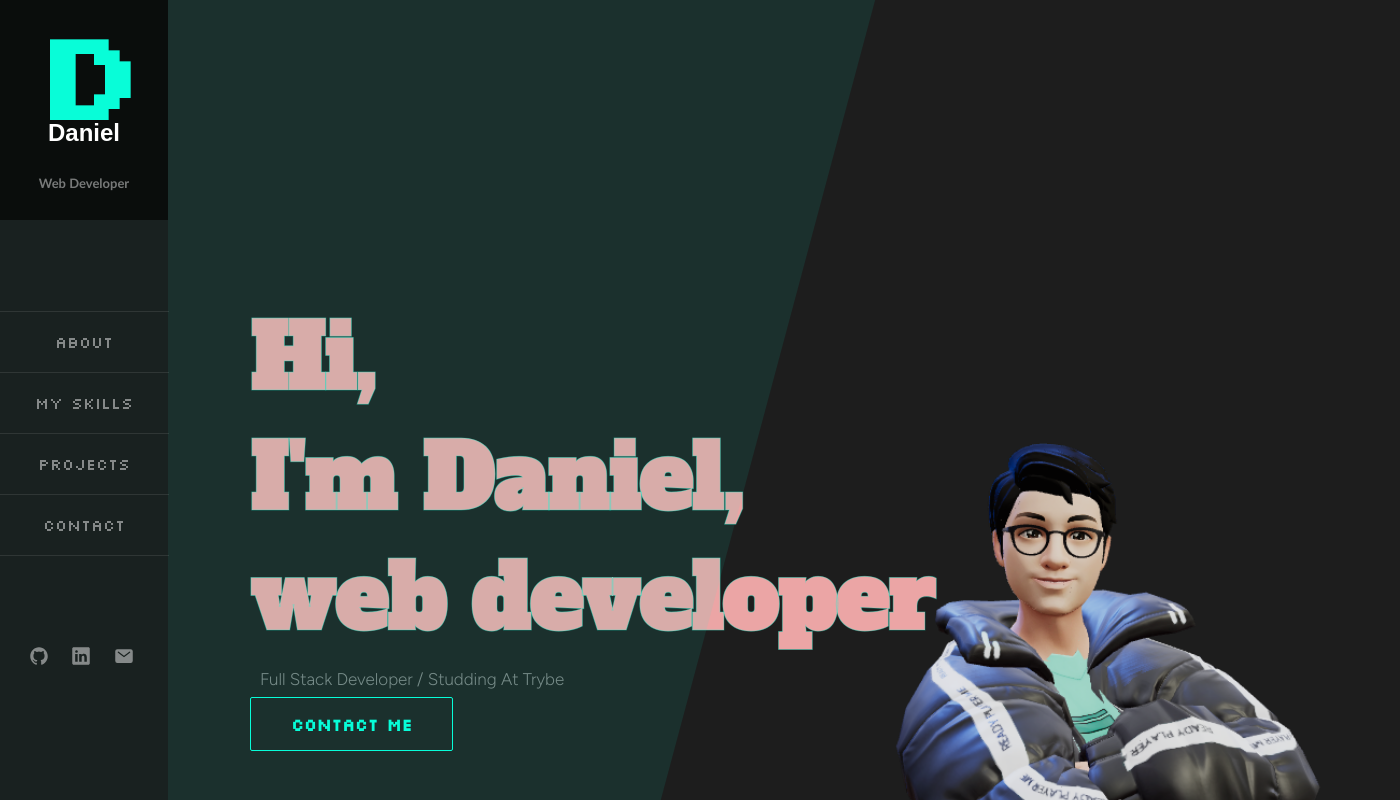
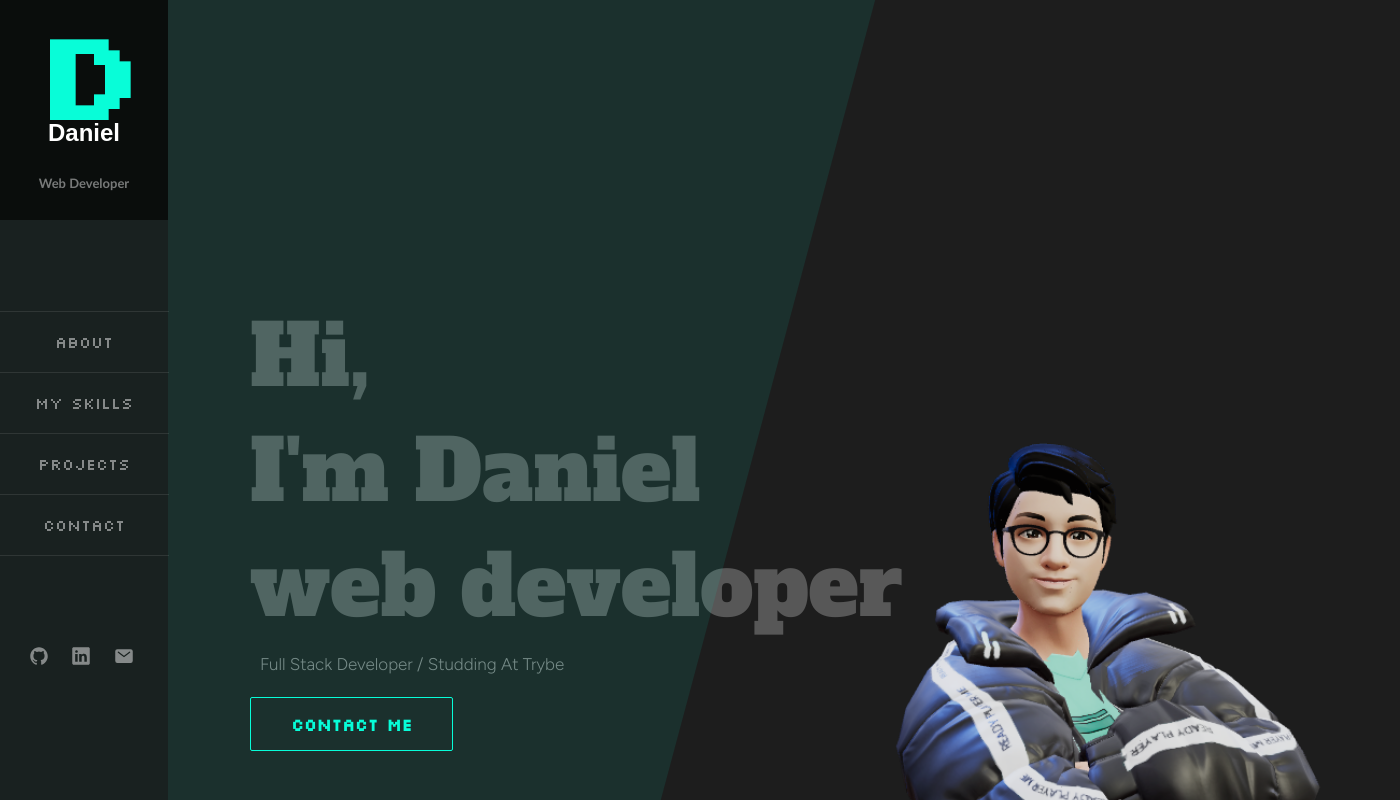
Before and after one commit to danielcampl/portfolio-daniel, a React (Create React App) app: page / in a window 1280 px wide. Shown: the top 800 px of the page, 1400 px wide, since content can reach past the window. Built offline with nearby package versions, Linux system fonts and the light colour scheme; a web font is replaced by a local one.

Commit message:
Change CSS from home page title

```diff
--- a/src/App.css
+++ b/src/App.css
@@ -63,11 +63,11 @@ body::before {
     padding: 225px 250px 0 120px;
   }
   body::before {
-    height: 150vh;
+    height: 100vh;
   }
   #avatar {
-    left: 250px;
-    top: 500px;
+    left: 270px;
+    top: 450px;
     width: 450px;
     height: 450px;
   }
--- a/src/CSS/Home.css
+++ b/src/CSS/Home.css
@@ -19,33 +19,90 @@
   justify-content: space-around;
 }
 
-.home-title {
-  font-size: 88px;
-  font-family: 'Alfa Slab One', cursive;
-  color: rgb(235, 165, 165);
-  -webkit-text-stroke: 1px #08fdd856;
-}
-
 li {
   text-decoration: none;
   list-style: none;
 }
 
-li:hover {
-  color: rgb(235, 165, 165);
-  -webkit-text-stroke: 1px #08fdd8;
-}
-
 .paragraph {
   color: grey;
-  font-family: 'Figtree', sans-serif;
+  font-family: "Figtree", sans-serif;
 }
 
 #avatar {
   width: 650px;
   height: 650px;
   opacity: 0.9;
-  position: absolute;
+  position: fixed;
   left: 750px;
   top: 329px;
+  z-index: 4;
 }
+
+/* HOME TITLE LETTERS ANIMATION */
+:root {
+  --colorBack: #040305;
+  --colorBlue: #08fdd8;
+  --colorGrey: rgb(87, 87, 87);
+}
+
+span {
+  color: var(--colorGrey);
+  font-size: 84px;
+}
+
+.container span {
+  font-family: 'Alfa Slab One', cursive;
+  animation: brilho 3s ease-in-out;
+  animation-iteration-count: infinite;
+}
+
+.container span:nth-of-type(2) {
+  animation-delay: 0.2s;
+}
+.container span:nth-of-type(3) {
+  animation-delay: 0.4s;
+}
+.container span:nth-of-type(4) {
+  animation-delay: 0.6s;
+}
+.container span:nth-of-type(5) {
+  animation-delay: 0.8s;
+}
+.container span:nth-of-type(6) {
+  animation-delay: 1s;
+}
+.container span:nth-of-type(7) {
+  animation-delay: 1.2s;
+}
+.container span:nth-of-type(8) {
+  animation-delay: 1.4s;
+}
+.container span:nth-of-type(9) {
+  animation-delay: 1.6s;
+}
+.container span:nth-of-type(10) {
+  animation-delay: 1.8s;
+}
+.container span:nth-of-type(11) {
+  animation-delay: 2s;
+}
+.container span:nth-of-type(12) {
+  animation-delay: 2.2s;
+}
+.container span:nth-of-type(13) {
+  animation-delay: 2.4s;
+}
+
+@keyframes brilho {
+  0% {
+    color: #fff;
+    text-shadow: 0 0 12px var(--colorBlue), 0 0 50px var(--colorBlue),
+      0 0 100px var(--colorBlue);
+  }
+  10%,
+  90% {
+    color: var(--colorGrey);
+    text-shadow: none;
+  }
+}
--- a/src/pages/Home.js
+++ b/src/pages/Home.js
@@ -14,11 +14,36 @@ export default function Home() {
         <section className="intro">
           <div className="row2">
             <div>
-              <h1 className="home-title">
-                <li>Hi,</li>
-                <li>I'm Daniel,</li>
-                <li>web developer</li>
-              </h1>
+              <div className="container">
+                <span>H</span>
+                <span>i</span>
+                <span>,</span>
+              </div>
+              <div className="container">
+                <span>I</span>
+                <span>'</span>
+                <span>m </span>
+                <span>D</span>
+                <span>a</span>
+                <span>n</span>
+                <span>i</span>
+                <span>e</span>
+                <span>l</span>
+              </div>
+              <div className="container">
+                <span>w</span>
+                <span>e</span>
+                <span>b </span>
+                <span>d</span>
+                <span>e</span>
+                <span>v</span>
+                <span>e</span>
+                <span>l</span>
+                <span>o</span>
+                <span>p</span>
+                <span>e</span>
+                <span>r</span>
+              </div>
             </div>
             <p className="paragraph">
               Full Stack Developer / Studding At Trybe
@@ -28,9 +53,9 @@ export default function Home() {
             <Button title="Contact me" />
           </Link>
         </section>
-      </div>
-      <div>
-        <img src={MyAvatar} alt="avatar" id="avatar" />
+        <div>
+          <img src={MyAvatar} alt="avatar" id="avatar" />
+        </div>
       </div>
     </div>
   );
```
